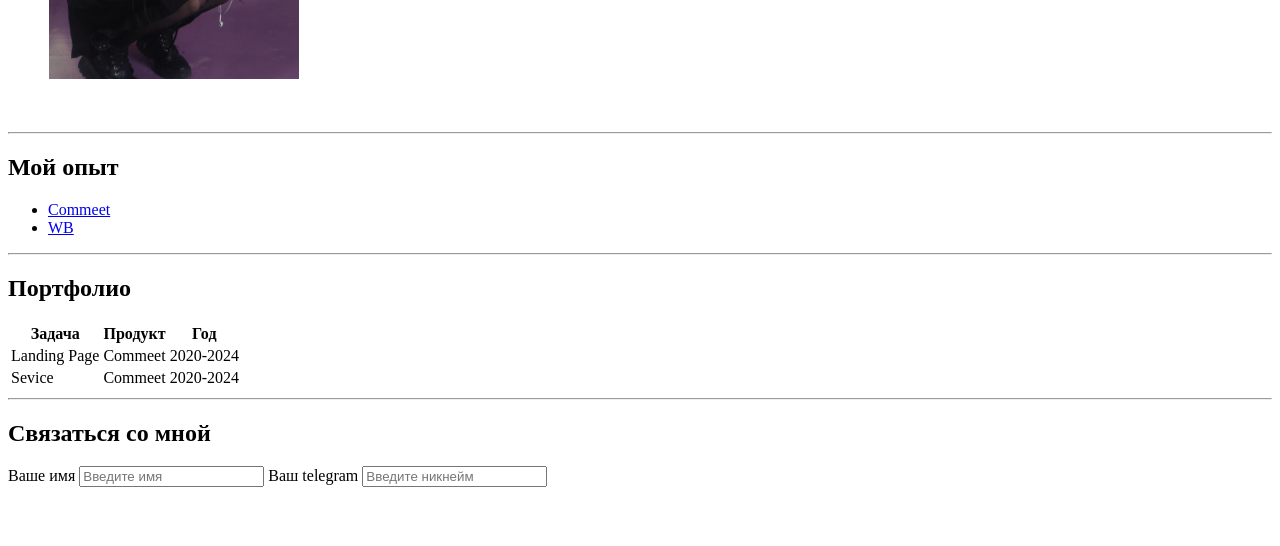
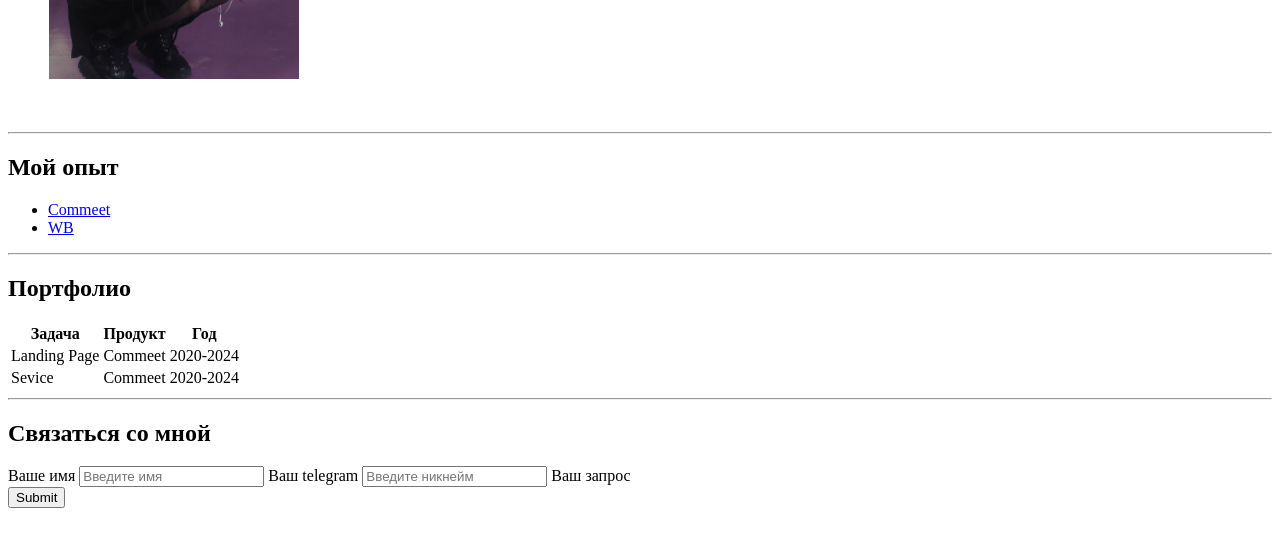
Before and after one commit to durachikkk/Resume, a plain HTML site: page index.html in a window 1280 px wide. Shown: the part 220-766 px from the top of the page. Drawn offline with Linux system fonts and the light colour scheme.

Commit message:
Update index.html

```diff
--- a/index.html
+++ b/index.html
@@ -53,11 +53,15 @@
    <hr>
 
    <h2>Связаться со мной</h2>
-   <form action="">
+   <form action="/">
     <label for="name">Ваше имя</label>
     <input type="text" id="name" placeholder="Введите имя">
     <label for="telegram">Ваш telegram</label>
     <input type="text" id="telegram" placeholder="Введите никнейм">
+    <label for="text">Ваш запрос</label>
+    <br>
+
+    <input type="submit">
    </form>
 
 </body>
```
